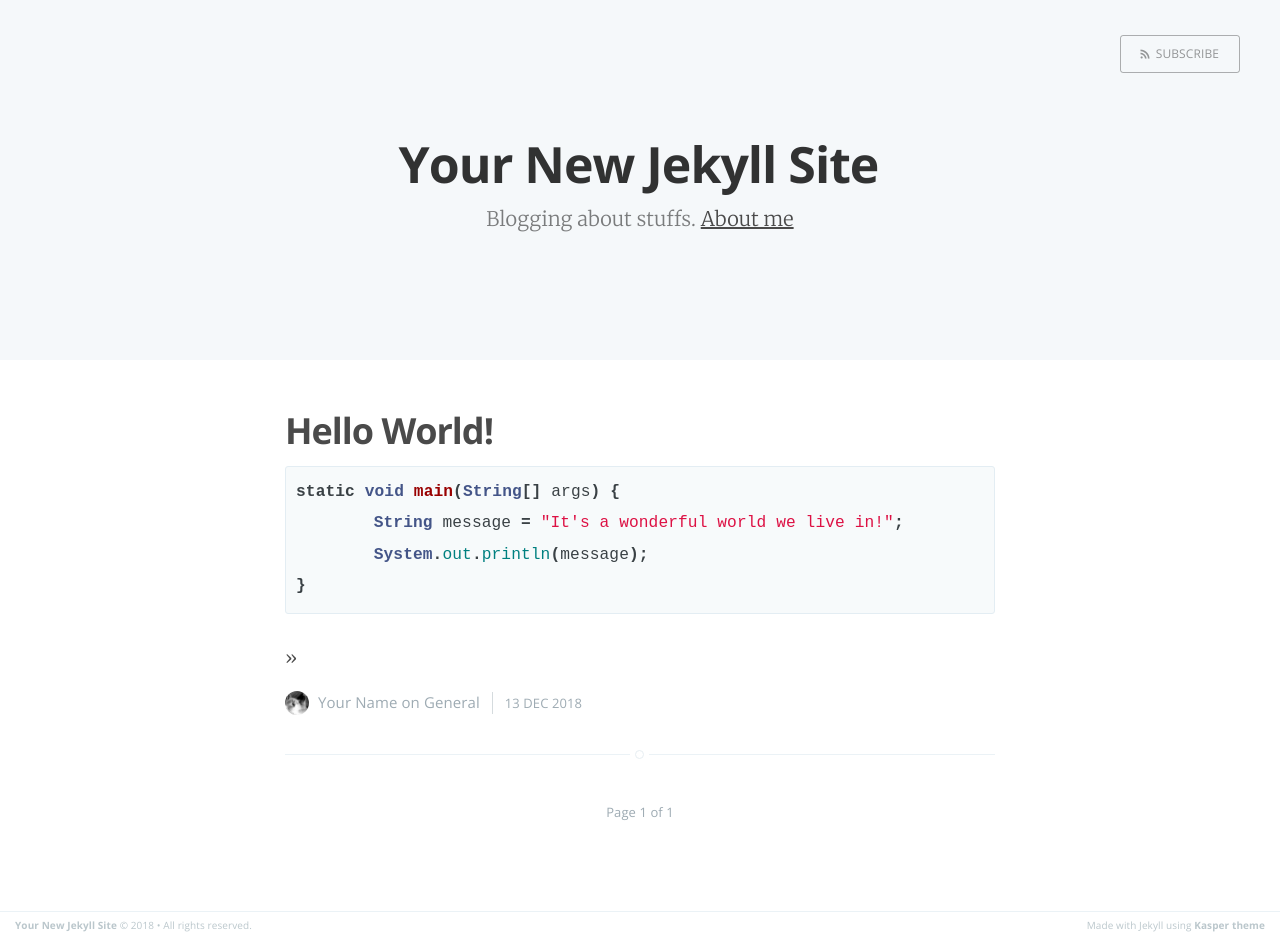
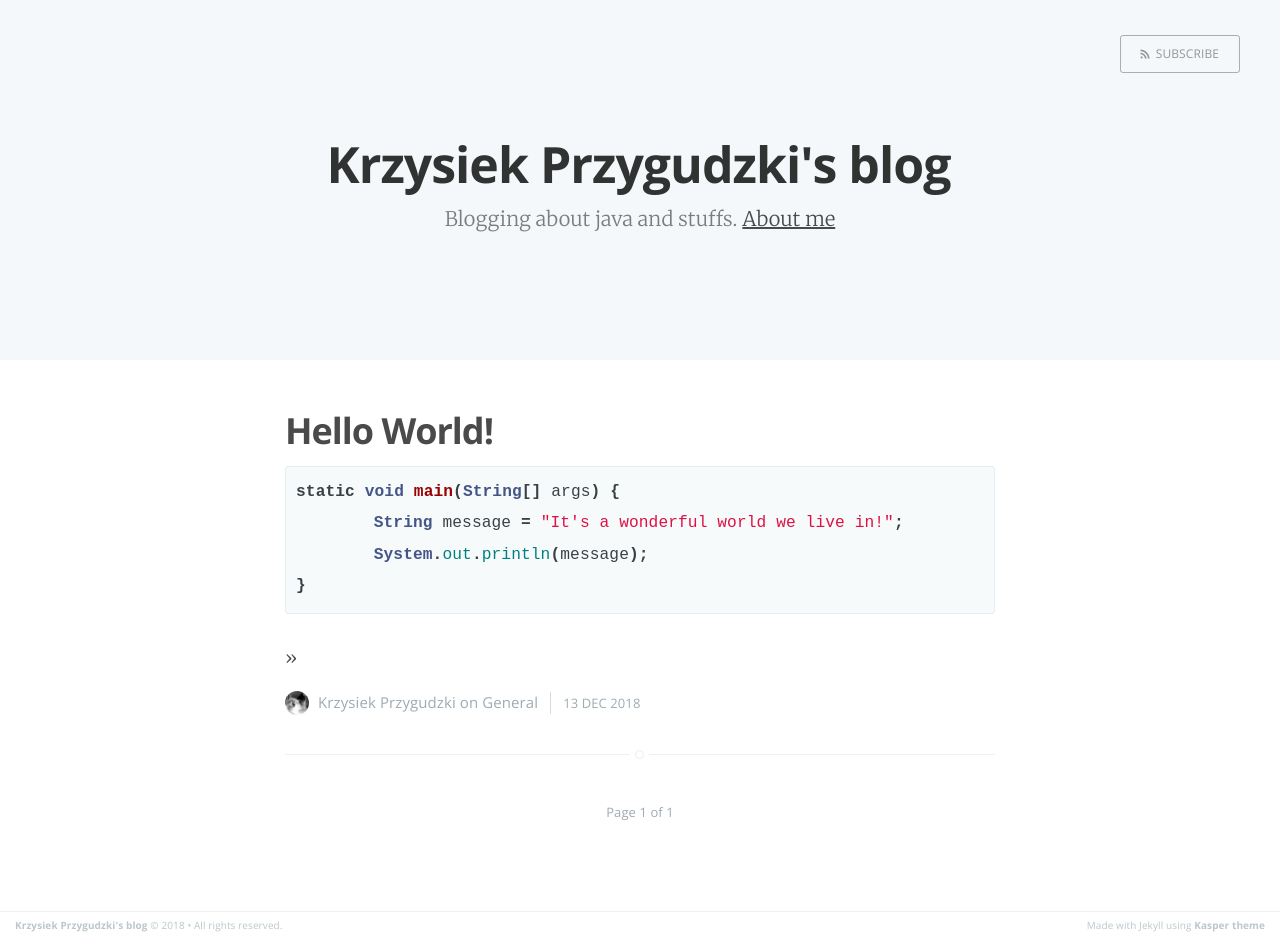
Before and after one commit to kprzygudzki/kprzygudzki.github.io, a Jekyll site: the page built from index.html, in a window 1280 px wide. Built offline with Jekyll 4.4.1, drawn with Linux system fonts in a browser that asks for light colours; the list of posts is cut into pages by our own code.

Commit message:
Add config

```diff
--- a/_config.yml
+++ b/_config.yml
@@ -1,16 +1,16 @@
-name: Your New Jekyll Site
-description: Blogging about stuffs
-meta_description: "Your New Jekyll Site, Blogging about stuffs"
+name: Krzysiek Przygudzki's blog
+description: Blogging about java and stuffs
+meta_description: "Krzysiek Przygudzki blogging about java and stuffs"
 
 markdown: kramdown
-highlighter: pygments
+highlighter: rouge
 logo: false
 paginate: 15
 baseurl: /
-domain_name: 'http://yourblog-domain.com'
+domain_name: 'http://kprzygudzki.github.io'
 google_analytics: 'UA-XXXXXXXX-X'
 gems: [jekyll-paginate]
 
 # Details for the RSS feed generator
-url:            'blog url'
-author:         'Your Name'
+url:            'kprzygudzki.github.io'
+author:         'Krzysiek Przygudzki'
```
